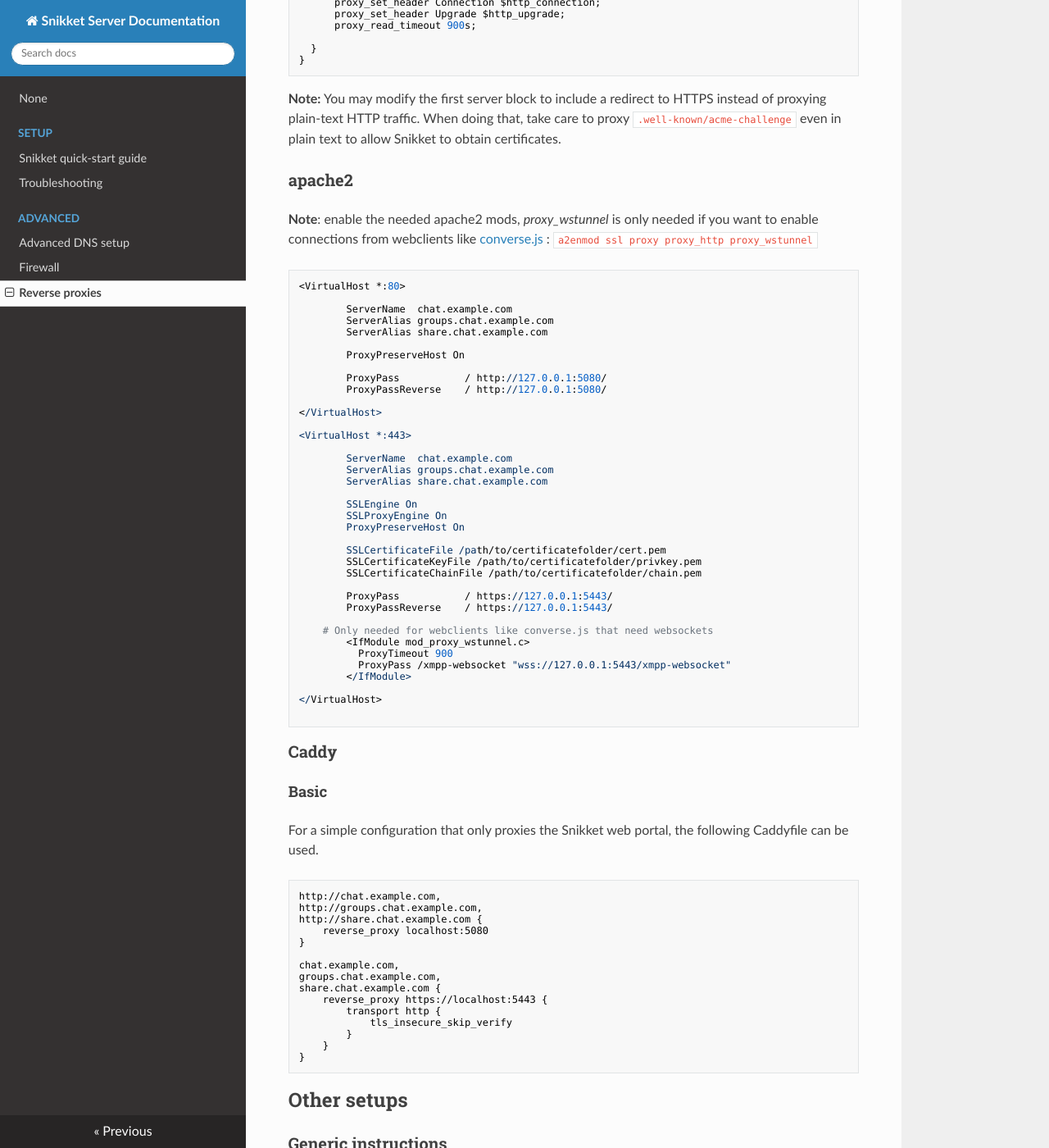
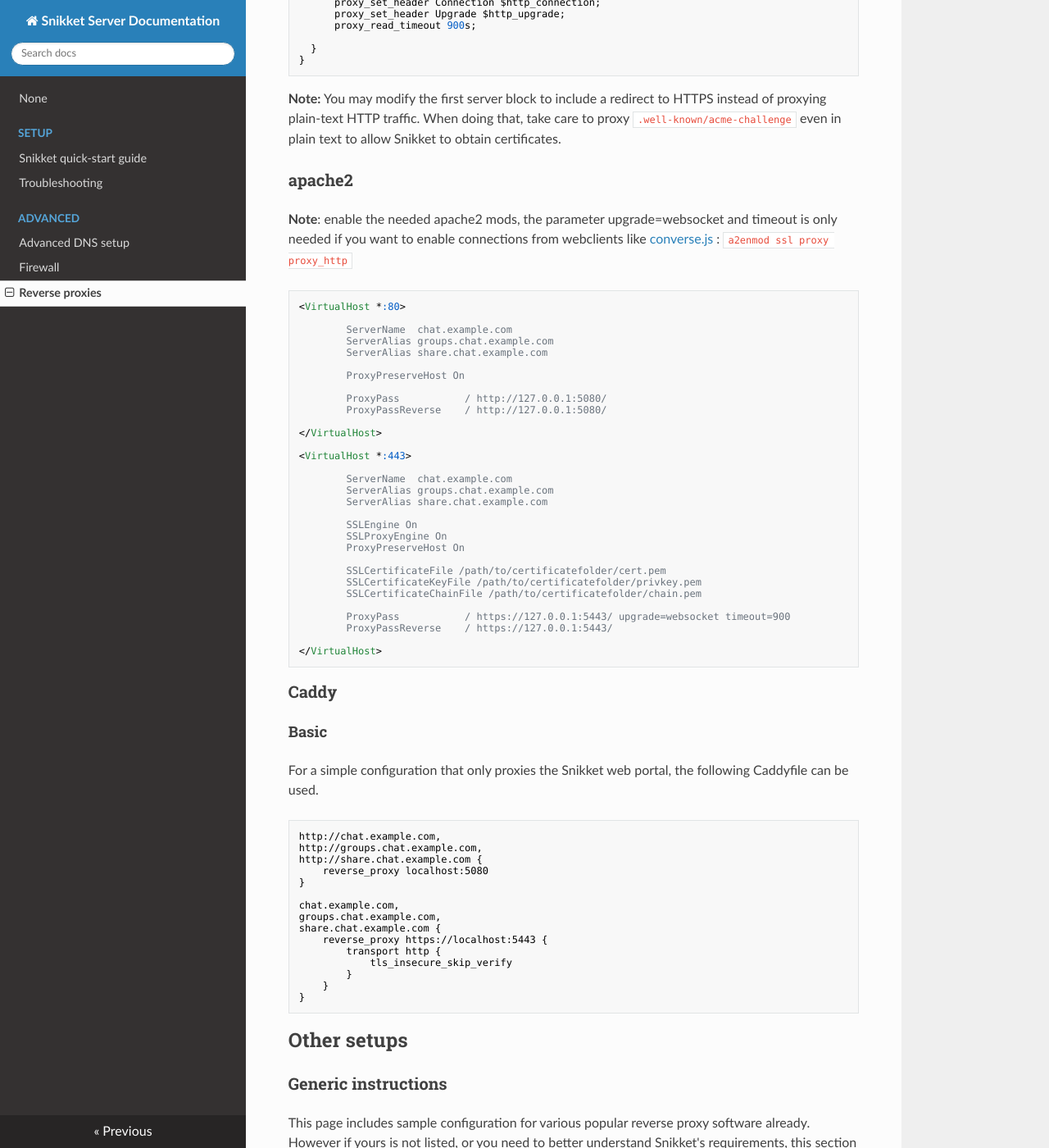
Before and after one commit to snikket-im/snikket-server, an MkDocs documentation site: the page built from docs/advanced/reverse_proxy.md, in a window 1280 px wide and 1400 px high, scrolled down 1840 px. Shown: the whole window at 82% size. Built offline with MkDocs 1.6.1, drawn with Linux system fonts in a browser that asks for light colours; nearby versions of some CDN libraries.

Commit message:
Update reverse_proxy.md
Apache2 doesn't need wstunnel mod anymore and officially suggests we use it this way  now.

````diff
--- a/docs/advanced/reverse_proxy.md
+++ b/docs/advanced/reverse_proxy.md
@@ -115,8 +115,8 @@
 
 ### apache2
 
-**Note**: enable the needed apache2 mods, _proxy_wstunnel_ is only needed if you want to enable connections from webclients like [converse.js](https://conversejs.org) :
-`a2enmod ssl proxy proxy_http proxy_wstunnel`
+**Note**: enable the needed apache2 mods, the parameter upgrade=websocket and timeout is only needed if you want to enable connections from webclients like [converse.js](https://conversejs.org) :
+`a2enmod ssl proxy proxy_http`
 
 
 ```
@@ -147,17 +147,10 @@
         SSLCertificateKeyFile /path/to/certificatefolder/privkey.pem
         SSLCertificateChainFile /path/to/certificatefolder/chain.pem
 
-        ProxyPass           / https://127.0.0.1:5443/
+        ProxyPass           / https://127.0.0.1:5443/ upgrade=websocket timeout=900
         ProxyPassReverse    / https://127.0.0.1:5443/
 
-	# Only needed for webclients like converse.js that need websockets
-        <IfModule mod_proxy_wstunnel.c>
-          ProxyTimeout 900
-          ProxyPass /xmpp-websocket "wss://127.0.0.1:5443/xmpp-websocket"
-        </IfModule>
-
 </VirtualHost>
-
 ```
 
 ### Caddy
````
